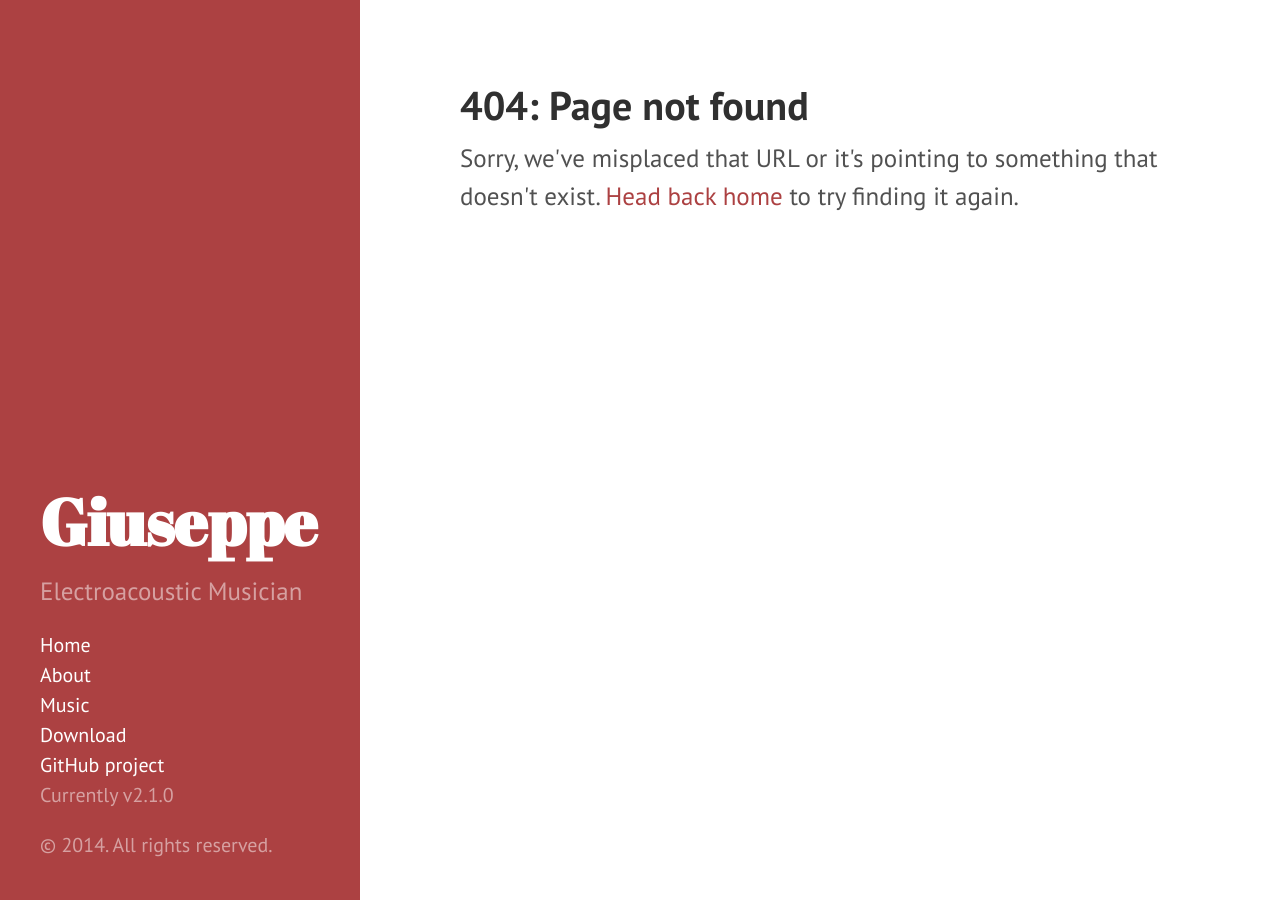
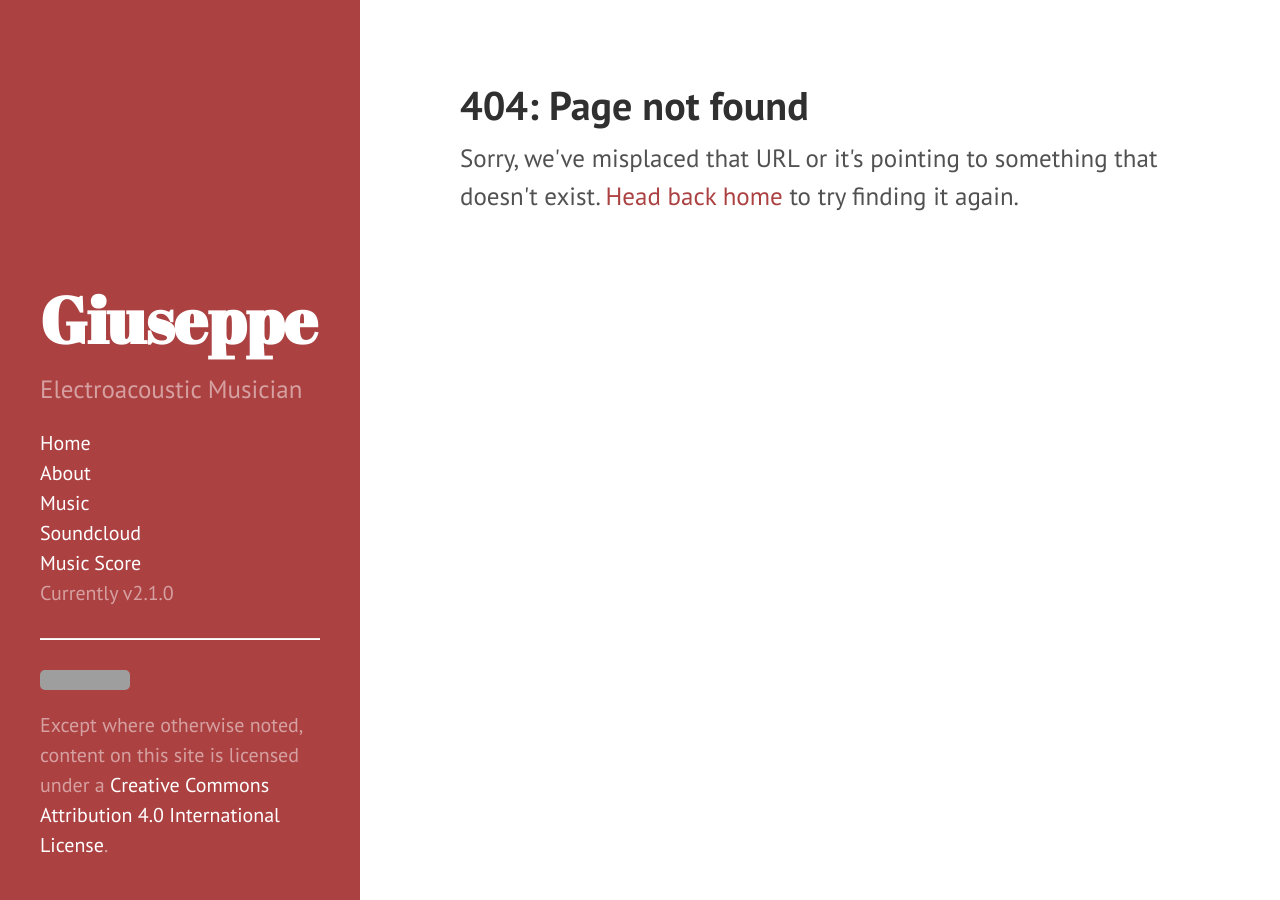
Before and after one commit to grammaton/grammaton.github.io, a Jekyll site: the page built from 404.html, in a window 1280 px wide. Built offline with Jekyll 4.4.1, drawn with Linux system fonts in a browser that asks for light colours; Markdown is read by kramdown in place of the engine named in the settings; grey boxes are pictures that could not be loaded.

Commit message:
custom sidebar

```diff
--- a/_includes/sidebar.html
+++ b/_includes/sidebar.html
@@ -26,11 +26,13 @@
         {% endif %}
       {% endfor %}
 
-      <a class="sidebar-nav-item" href="{{ site.github.repo }}/archive/v{{ site.version }}.zip">Download</a>
-      <a class="sidebar-nav-item" href="{{ site.github.repo }}">GitHub project</a>
+      <a class="sidebar-nav-item" href="https://soundcloud.com/giuseppe-silvi">Soundcloud</a>
+      <a class="sidebar-nav-item" href="https://conservatoriosantacecilia.academia.edu/GiuseppeSilvi/Music-Score">Music Score</a>
       <span class="sidebar-nav-item">Currently v{{ site.version }}</span>
     </nav>
 
-    <p>&copy; {{ site.time | date: '%Y' }}. All rights reserved.</p>
+	<hr>
+		<p class="sidebar-license"><a rel="license" href="http://creativecommons.org/licenses/by/4.0/"><img alt="Creative Commons License" style="border-width:0" src="http://i.creativecommons.org/l/by/4.0/80x15.png" /></a>Except where otherwise noted, content on this site is licensed under a <a rel="license" href="http://creativecommons.org/licenses/by/4.0/">Creative Commons Attribution 4.0 International License</a>.</br>
+
   </div>
 </div>
```
